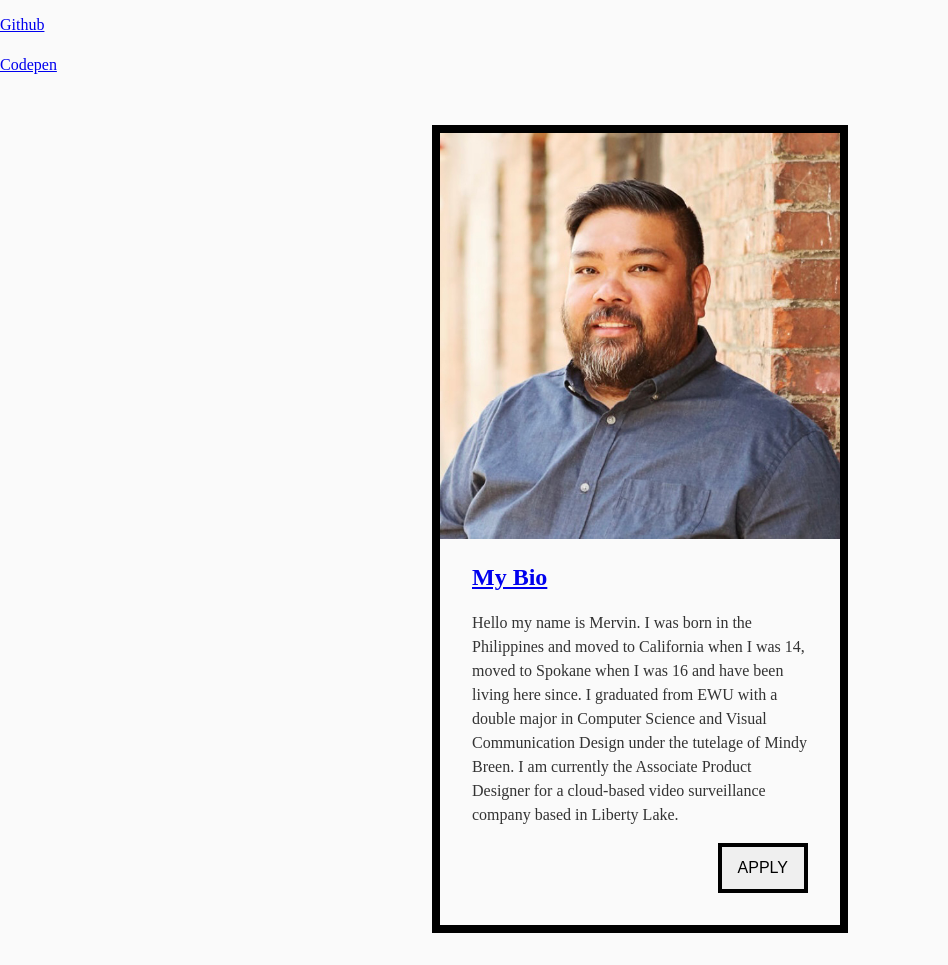
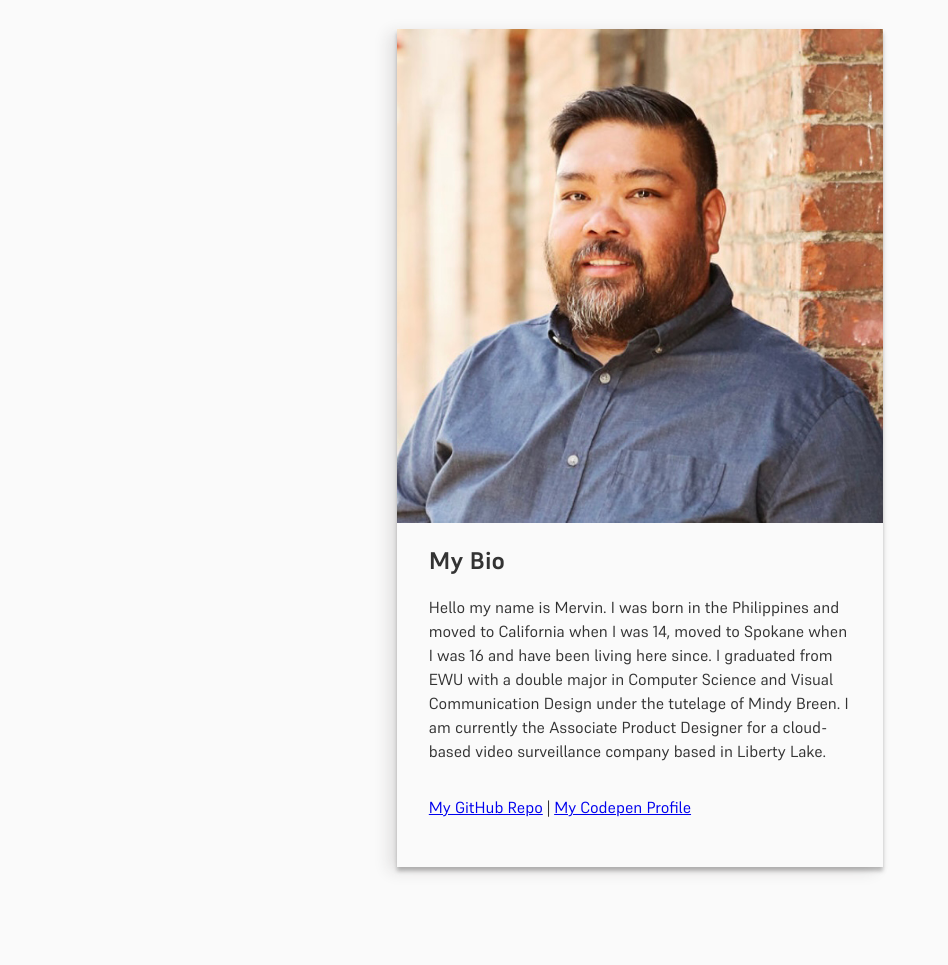
Before and after one commit to mervinsoriano/mywebsite, a plain HTML site: page index.html in a window 1280 px wide. Shown: the part 158-1123 px from the top of the page, without its empty margins (0-948 px from the left). After the commit the page ends 1057 px from the top, so only its background shows below. Drawn offline with Linux system fonts and the light colour scheme.

Commit message:
Fixed CSS
* Added drop shadow on the card
* Moved profile links in the card
* Fixed font CSS

```diff
--- a/css/styles.css
+++ b/css/styles.css
@@ -5,7 +5,7 @@
 
 body {
     background-color: #fafafa;
-    font-family: 'Supreme' sans-serif;
+    font-family: 'Supreme-Variable';
     font-size: 16px;
     line-height: 1.5;
     color: #333;
@@ -43,8 +43,12 @@ body {
   .card {
     width: clamp(20ch, 50%, var(--content-width));
     margin: 2rem;
-    border: 0.5rem solid black;
+    box-shadow: 0px 4px 4px rgba(0, 0, 0, 0.25),
+    -8px 4px 15px rgba(43, 30, 31, 0.12);
     container-type: inline-size;
+  }
+  test{
+    width: 200px;
   }
 
   @container (min-width: 60ch) {
--- a/index.html
+++ b/index.html
@@ -20,54 +20,26 @@
     <header class="header">
         <h1 class="challenge-title">Mervin Soriano</h1>
       </header>
-    <!-- <main class="main">
-        <h2>My Bio</h2>
-        <p>
-            Hello my name is Mervin. I was born in the Philippines and moved to California when I was 14, moved to Spokane when I was 16 and have been living here since. I graduated from EWU with a double major in Computer Science and Visual Communication Design under the tutelage of Mindy Breen. I am currently the Associate Product Designer for a cloud-based video surveillance company based in Liberty Lake.
-        </p>
-        <blockquote class="pull-start">
-          <p>
-            The place to improve the world is first in one's own heart and head
-            and hands, and then work outward from there.
-          </p>
-          <p class="author">- Robert M. Pirsig</p>
-        </blockquote>
-        <blockquote class="pull-end">
-          <p>
-            A few words used lazily might very well promise to ignite a fire no
-            rainstorm can put out.
-          </p>
-          <p class="author">- Joseph Boyden</p>
-        </blockquote>
-        <p>
-          Doing business like this takes much more effort than doing your own
-          business at home, and on top of that there's the curse of travelling,
-          worries about making train connections, bad and irregular food, contact
-          with different people all the time so that you can never get to know
-          anyone or become friendly with them. It can all go to Hell!
-        </p>
-      </main> -->
 
-    <p><a href="https://github.com/mervinsoriano?tab=projects" targe="_blank">Github</a></p>
-    <p><a href="https://codepen.io/msorianoEWU" targe="_blank">Codepen</a></p>
 
     <main class="main">
         <figure class="card">
           <div class="card-inner">
             <img
               src="img/msoriano.jpg"
-              width="480"
+              width="640"
 
               alt="Mervin's Bio Picture"
             />
             <figcaption>
-              <h2>
-                <a href="#">My Bio</a>
-              </h2>
+              <h2>My Bio</h2>
               <p>
                 Hello my name is Mervin. I was born in the Philippines and moved to California when I was 14, moved to Spokane when I was 16 and have been living here since. I graduated from EWU with a double major in Computer Science and Visual Communication Design under the tutelage of Mindy Breen. I am currently the Associate Product Designer for a cloud-based video surveillance company based in Liberty Lake.
               </p>
-              <button class="cta">Apply</button>
+              <p><a href="https://github.com/mervinsoriano?tab=projects" targe="_blank">My GitHub Repo</a> | <a href="https://codepen.io/msorianoEWU" targe="_blank">My Codepen Profile</a></p>
+
+
+
             </figcaption>
           </div>
         </figure>
```
